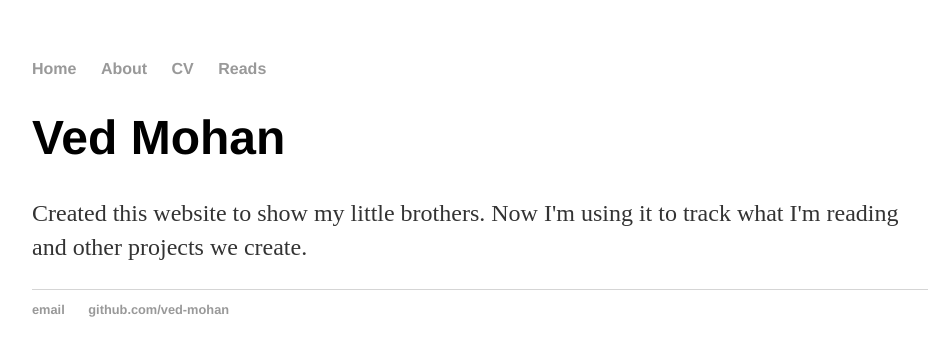
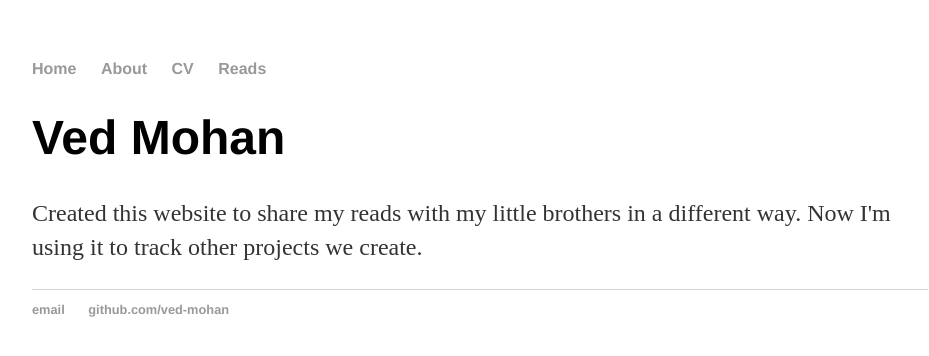
Before and after one commit to ved-mohan/ved-mohan.github.io, a Jekyll site: the page built from index.html, in a window 1280 px wide. Shown: the top 356 px of the page, without its empty margins (160-1089 px from the left). Built offline with Jekyll 4.4.1, drawn with Linux system fonts in a browser that asks for light colours.

Commit message:
Update index.html

```diff
--- a/index.html
+++ b/index.html
@@ -4,5 +4,5 @@ title: Ved Mohan
 ---
 <div class="blurb">
 	<h1>Ved Mohan</h1>
-	<p>Created this website to show my little brothers. Now I'm using it to track what I'm reading and other projects we create.
+	<p>Created this website to share my reads with my little brothers in a different way. Now I'm using it to track other projects we create.
 </div><!-- /.blurb -->
```
